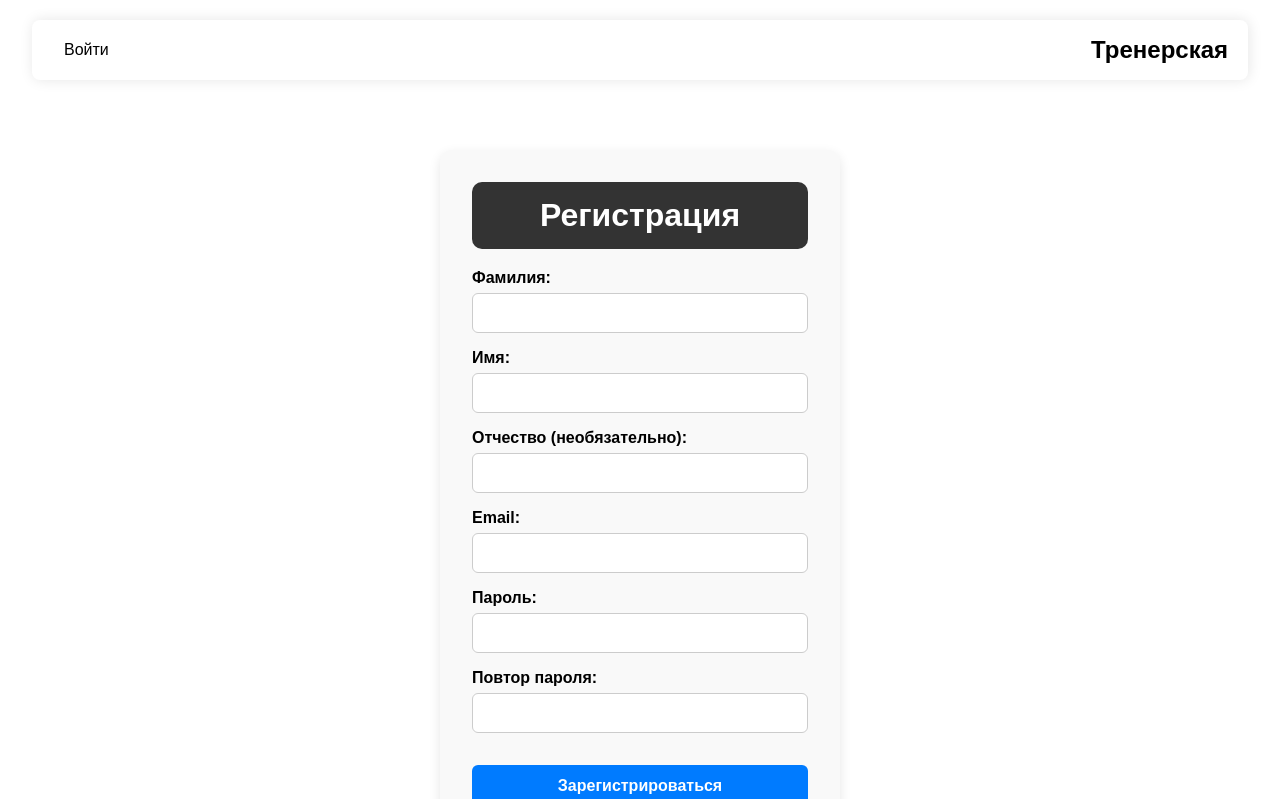
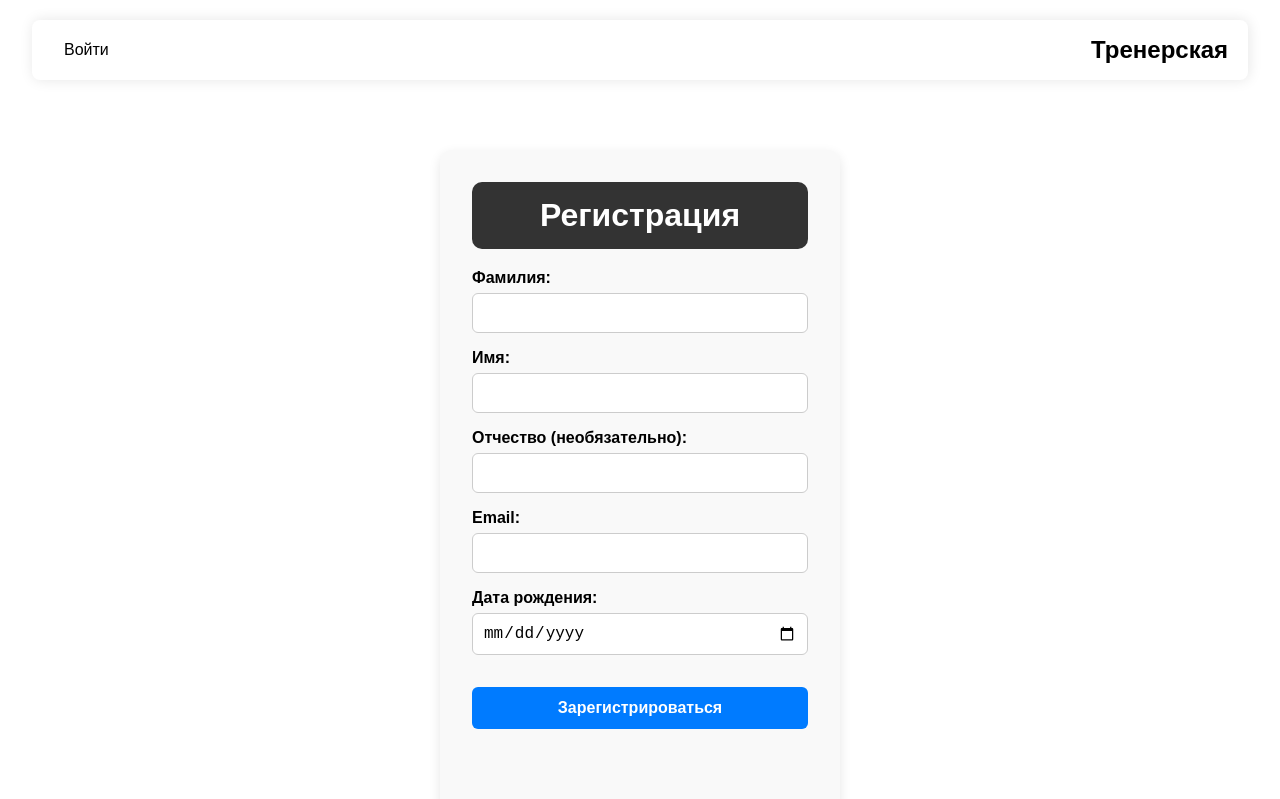
Before and after one commit to kosdem04/KarateCoaching_frontend, a React (Vite) app: page /sign_up in a window 1280 px wide. Shown: the top 799 px of the page. Built offline with nearby package versions, Linux system fonts and the light colour scheme.

Commit message:
Some change

```diff
--- a/src/components/LoginForm/login-form.tsx
+++ b/src/components/LoginForm/login-form.tsx
@@ -12,7 +12,7 @@ const inputsLogin = [
 ]
 const inputsNewPassword = [
     {name: "code", label: "Код из почты:", type: "text"},
-    {name: "password", label: "Пароль:", type: "password"},
+    {name: "new_password", label: "Пароль:", type: "password"},
     {name: "repeat_new_password", label: "Повторите пароль:", type: "password"},
 ]
 
--- a/src/components/SignUp/sign-up.tsx
+++ b/src/components/SignUp/sign-up.tsx
@@ -6,16 +6,17 @@ import {useForm} from "react-hook-form";
 import {useStudentRegisterCoachMutation} from "../../api/auth.ts";
 
 const inputsRegister = [
-    {name: "first_name", label: 'Фамилия:', type: "text", required: true},
-    {name: "last_name", label: 'Имя:', type: "text", required: true},
+    {name: "last_name", label: 'Фамилия:', type: "text", required: true},
+    {name: "first_name", label: 'Имя:', type: "text", required: true},
     {name: "patronymic", label: 'Отчество (необязательно):', type: "text", required: false},
     {name: "email", label: 'Email:', type: "email", required: true},
-    {name: "password", label: 'Пароль:', type: "password", required: true},
-    {name: "password_repeat", label: 'Повтор пароля:', type: "password", required: true},
+    {name: "date_of_birth", label: 'Дата рождения:', type: "date", required: true},
+    // {name: "password", label: 'Пароль:', type: "password", required: true},
+    // {name: "password_repeat", label: 'Повтор пароля:', type: "password", required: true},
 ]
 const inputsRegisterStudent = [
-    {name: "first_name", label: 'Фамилия:', type: "text", required: true},
-    {name: "last_name", label: 'Имя:', type: "text", required: true},
+    {name: "last_name", label: 'Фамилия:', type: "text", required: true},
+    {name: "first_name", label: 'Имя:', type: "text", required: true},
     {name: "patronymic", label: 'Отчество (необязательно):', type: "text", required: false},
     {name: "email", label: 'Email:', type: "email", required: true},
     {name: "date_of_birth", label: 'Дата рождения:', type: "date", required: true},
```
Also changed, not shown: 1 other file (tests, documents, lock files or other folders).
